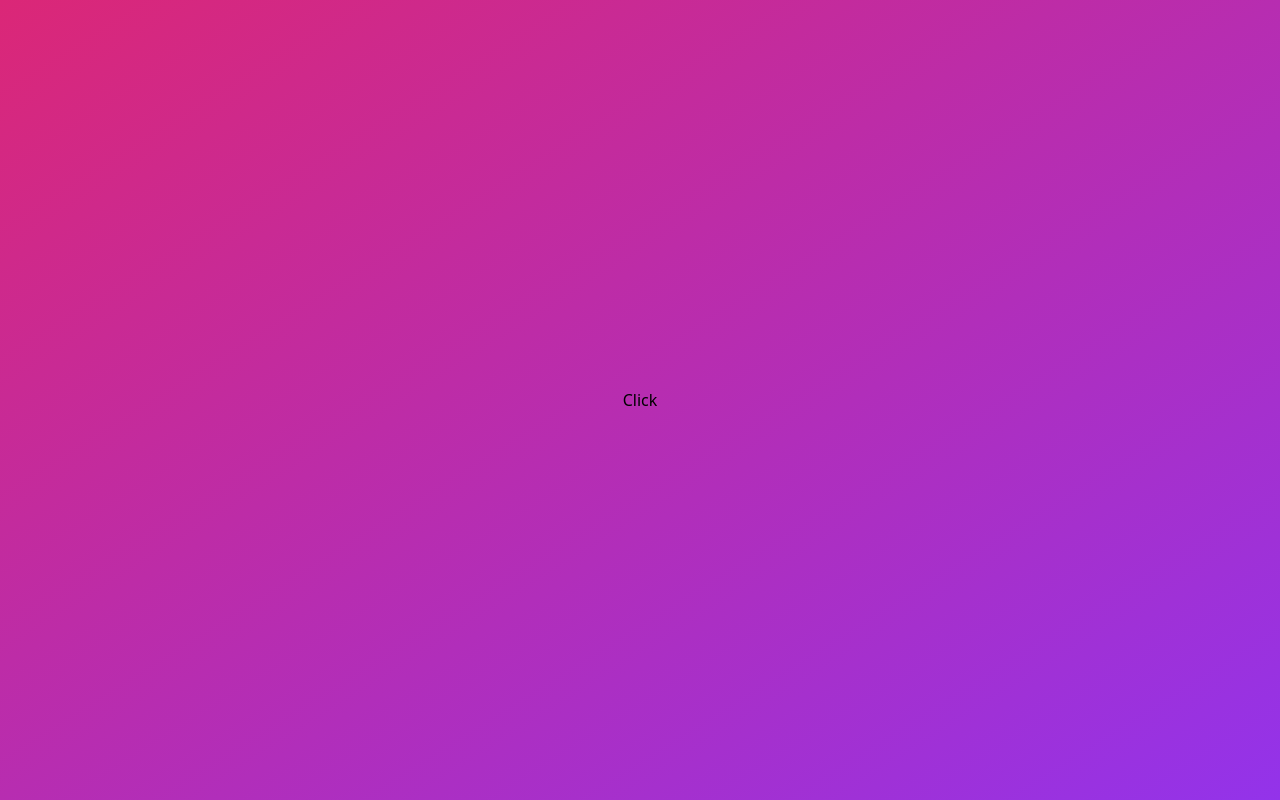
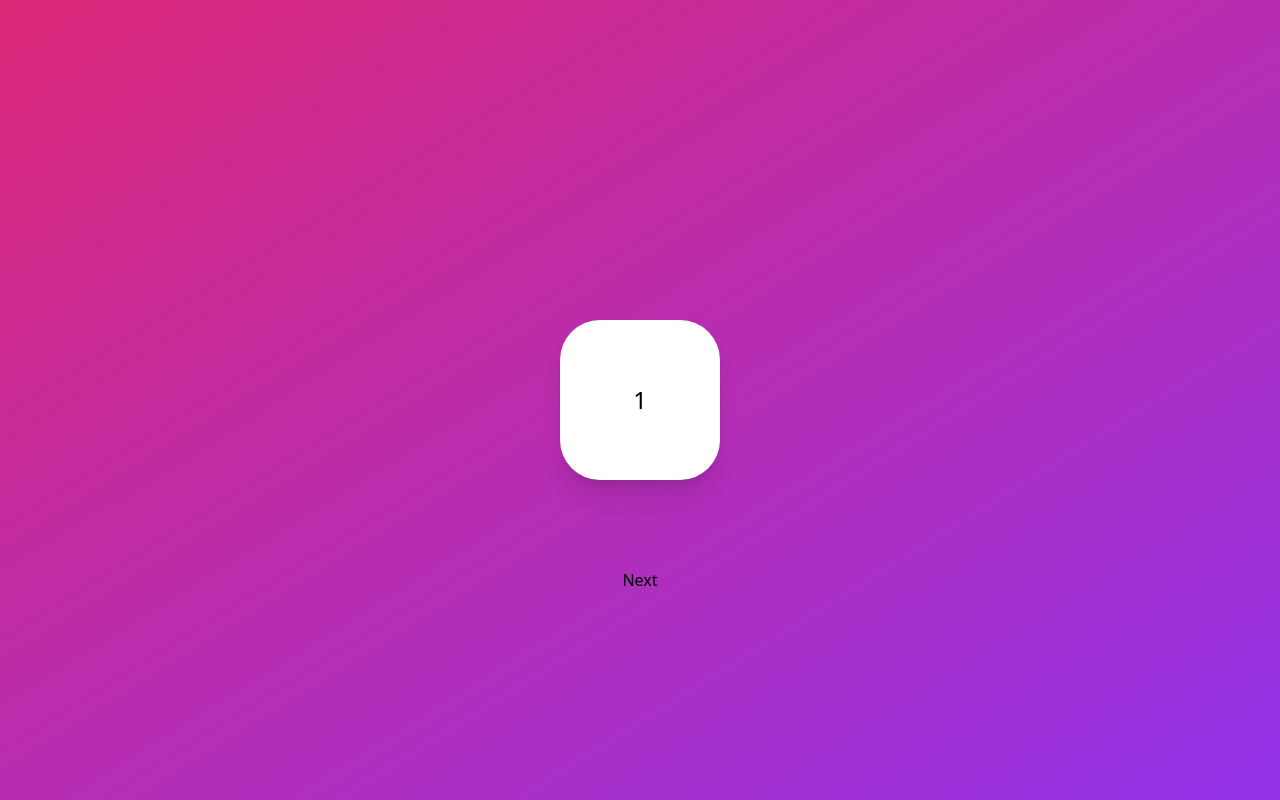
Before and after one commit to yeongminChae/NextJs-Deep-Studying, a Next.js app in the folder react-masterclass-tailwind/: page / in a window 1280 px wide. Built offline with nearby package versions, Linux system fonts and the light colour scheme.

Commit message:
Animation - Framer Motion : Slider part 1

```diff
--- a/react-masterclass-tailwind/pages/index.tsx
+++ b/react-masterclass-tailwind/pages/index.tsx
@@ -2,40 +2,55 @@ import type { NextPage } from "next";
 import { AnimatePresence, motion } from "framer-motion";
 import { useState } from "react";
 
-const boxVars = {
-  initial: {
+const box = {
+  invisible: {
+    x: 500,
     opacity: 0,
     scale: 0,
   },
   visible: {
+    x: 0,
     opacity: 1,
     scale: 1,
-    rotateZ: 360,
+    transition: {
+      duration: 1,
+    },
   },
-  leaving: {
+  exit: {
+    x: -500,
     opacity: 0,
     scale: 0,
-    y: 50,
+    rotateX: 180,
+    transition: {
+      duration: 1,
+    },
   },
 };
 
 const Home: NextPage = () => {
-  const [showing, setShowing] = useState(false);
-  const toggleShowng = () => setShowing((prev) => !prev);
+  const [visible, setVisible] = useState(1);
+  const nextPls = () => setVisible((prev) => (prev === 10 ? 10 : prev + 1));
   return (
-    <motion.div className="flex h-screen w-screen items-center justify-center bg-gradient-to-tl from-purple-600 to-pink-600">
-      <button onClick={toggleShowng}>Click</button>
+    <motion.div className="flex h-screen w-screen flex-col items-center justify-center bg-gradient-to-tl from-purple-600 to-pink-600">
       <AnimatePresence>
-        {showing ? (
-          <motion.div
-            variants={boxVars}
-            initial="initial"
-            animate="visible"
-            exit="leaving"
-            className="absolute top-[100px] h-48 w-[400px] rounded-3xl bg-white shadow-lg "
-          />
-        ) : null}
+        {[1, 2, 3, 4, 5, 6, 7, 8, 9, 10].map((i) =>
+          i === visible ? (
+            <motion.div
+              key={i}
+              variants={box}
+              initial="invisible"
+              animate="visible"
+              exit="exit"
+              className="absolute flex h-40 w-40 items-center justify-center rounded-[40px] bg-white text-2xl shadow-xl"
+            >
+              {i}
+            </motion.div>
+          ) : null
+        )}
       </AnimatePresence>
+      <button className="absolute bottom-52" onClick={nextPls}>
+        Next
+      </button>
     </motion.div>
   );
 };
```
